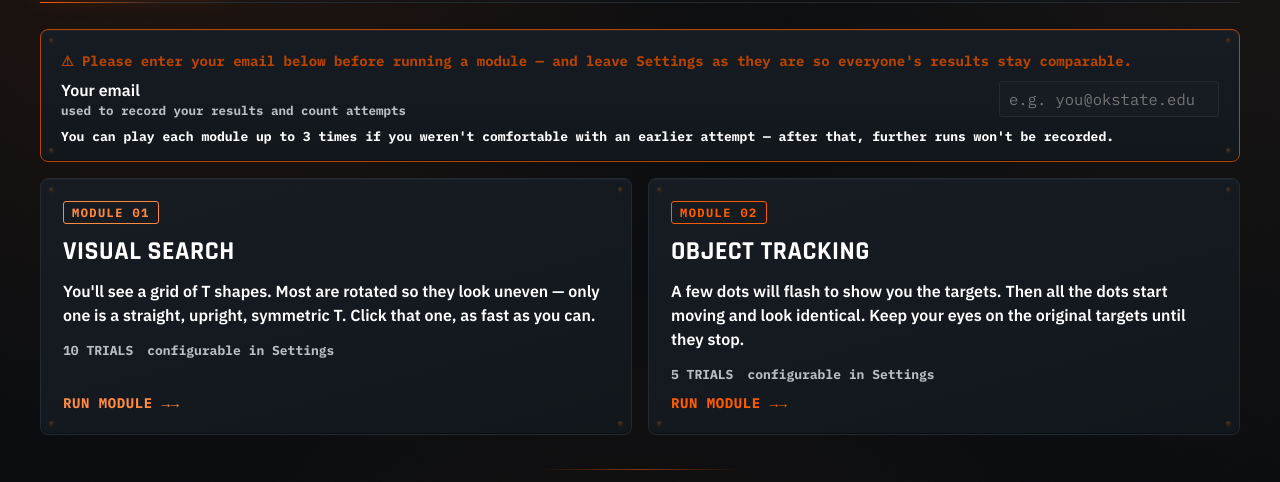
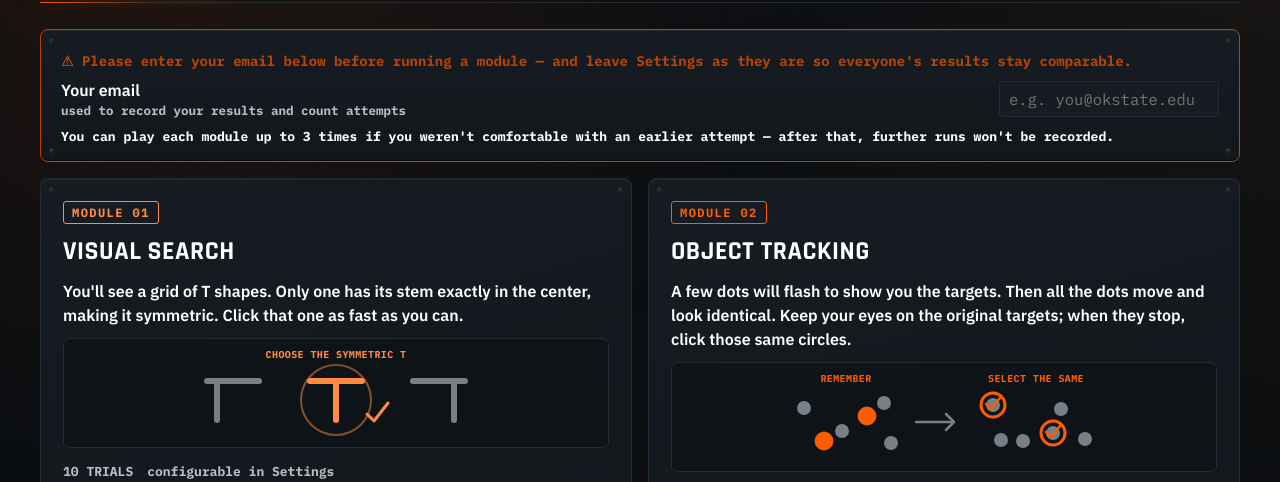
Before and after one commit to elaheoveisi/vs_mot, a plain HTML site: page index.html in a window 1280 px wide. Shown: the part 88-570 px from the top of the page. Drawn offline with Linux system fonts and the light colour scheme.

Commit message:
Add task-selection examples to main page

```diff
--- a/index.html
+++ b/index.html
@@ -214,6 +214,18 @@
   }
   .card h2{margin:0;font-family:var(--display);font-size:26px;font-weight:700;letter-spacing:0.02em;text-transform:uppercase;}
   .card p{margin:0;color:var(--text);font-weight:700;font-size:16px;line-height:1.5;}
+  .task-example{
+    background:#0e1317;border:1px solid var(--border);border-radius:6px;
+    padding:8px 10px;color:var(--accent);overflow:hidden;
+  }
+  .task-example svg{display:block;width:100%;height:92px;}
+  .task-example text{
+    font-family:var(--mono);font-size:10px;font-weight:700;letter-spacing:0.04em;
+    fill:var(--text-dim);
+  }
+  .task-example .example-label{fill:var(--accent);}
+  .task-example .example-muted{stroke:#778087;}
+  .task-example .example-target{stroke:var(--accent);}
   .card .meta{font-family:var(--mono);font-size:13px;color:var(--text-dim);display:flex;gap:14px;margin-top:4px;}
   .card .go{font-family:var(--mono);font-size:14px;color:var(--accent);margin-top:auto;letter-spacing:0.04em;}
   .card .go::after{content:' →';display:inline-block;transition:transform .18s;}
@@ -343,7 +355,18 @@
         <span class="rivet tl"></span><span class="rivet tr"></span><span class="rivet bl"></span><span class="rivet br"></span>
         <span class="tag">MODULE 01</span>
         <h2>VISUAL SEARCH</h2>
-        <p>You'll see a grid of T shapes. Most are rotated so they look uneven — only one is a straight, upright, symmetric T. Click that one, as fast as you can.</p>
+        <p>You'll see a grid of T shapes. Only one has its stem exactly in the center, making it symmetric. Click that one as fast as you can.</p>
+        <div class="task-example" aria-label="Visual Search example: choose the T whose stem is centered" role="img">
+          <svg viewBox="0 0 330 92" aria-hidden="true">
+            <text x="165" y="11" text-anchor="middle" class="example-label">CHOOSE THE SYMMETRIC T</text>
+            <g fill="none" stroke-width="6" stroke-linecap="round">
+              <g class="example-muted"><line x1="36" y1="34" x2="88" y2="34"/><line x1="46" y1="34" x2="46" y2="73"/></g>
+              <g class="example-target"><circle cx="165" cy="53" r="35" stroke-width="2" opacity=".5"/><line x1="139" y1="34" x2="191" y2="34"/><line x1="165" y1="34" x2="165" y2="73"/></g>
+              <g class="example-muted"><line x1="242" y1="34" x2="294" y2="34"/><line x1="283" y1="34" x2="283" y2="73"/></g>
+            </g>
+            <path d="M196 67l7 7 14-18" fill="none" stroke="currentColor" stroke-width="3" stroke-linecap="round" stroke-linejoin="round"/>
+          </svg>
+        </div>
         <div class="meta"><span id="vsMetaTrials">16 TRIALS</span><span>configurable in Settings</span></div>
         <div class="go">RUN MODULE →</div>
       </div>
@@ -351,7 +374,30 @@
         <span class="rivet tl"></span><span class="rivet tr"></span><span class="rivet bl"></span><span class="rivet br"></span>
         <span class="tag">MODULE 02</span>
         <h2>OBJECT TRACKING</h2>
-        <p>A few dots will flash to show you the targets. Then all the dots start moving and look identical. Keep your eyes on the original targets until they stop.</p>
+        <p>A few dots will flash to show you the targets. Then all the dots move and look identical. Keep your eyes on the original targets; when they stop, click those same circles.</p>
+        <div class="task-example" aria-label="Object Tracking example: remember the highlighted circles, then select those same circles after they move" role="img">
+          <svg viewBox="0 0 330 92" aria-hidden="true">
+            <text x="67" y="11" text-anchor="middle" class="example-label">REMEMBER</text>
+            <text x="257" y="11" text-anchor="middle" class="example-label">SELECT THE SAME</text>
+            <g fill="#778087">
+              <circle cx="25" cy="37" r="7"/><circle cx="63" cy="60" r="7"/><circle cx="105" cy="32" r="7"/><circle cx="112" cy="72" r="7"/>
+            </g>
+            <g fill="currentColor" stroke="currentColor">
+              <circle cx="45" cy="70" r="9"/><circle cx="88" cy="45" r="9"/>
+            </g>
+            <path d="M137 51h38m-8-8 8 8-8 8" fill="none" stroke="#778087" stroke-width="2.5" stroke-linecap="round" stroke-linejoin="round"/>
+            <g fill="#778087">
+              <circle cx="214" cy="34" r="7"/><circle cx="244" cy="70" r="7"/><circle cx="282" cy="38" r="7"/><circle cx="306" cy="68" r="7"/>
+              <circle cx="222" cy="69" r="7"/><circle cx="274" cy="62" r="7"/>
+            </g>
+            <g fill="none" stroke="currentColor" stroke-width="3">
+              <circle cx="214" cy="34" r="12"/><circle cx="274" cy="62" r="12"/>
+            </g>
+            <g fill="none" stroke="currentColor" stroke-width="2.5" stroke-linecap="round" stroke-linejoin="round">
+              <path d="M207 33l5 5 9-11"/><path d="M267 61l5 5 9-11"/>
+            </g>
+          </svg>
+        </div>
         <div class="meta"><span id="motMetaTrials">5 TRIALS</span><span>configurable in Settings</span></div>
         <div class="go">RUN MODULE →</div>
       </div>
@@ -462,7 +508,7 @@
       <div class="task-canvas-shell">
         <canvas id="vsCanvas" width="1080" height="700"></canvas>
       </div>
-      <div class="stagenote" id="vsNote">Find the upright, symmetric T, then press the arrow key matching which way its stem points.</div>
+      <div class="stagenote" id="vsNote">Find the symmetric T, then press the arrow key matching which way its stem points.</div>
     </div>
   </section>
 
@@ -880,7 +926,7 @@ async function renderLeaderboard(tab){
 }
 
 /* =========================================================
-   VISUAL SEARCH — find the one mirror-symmetric (upright) glyph
+   VISUAL SEARCH — find the one mirror-symmetric glyph
    among glyphs with an off-center stem (which read as asymmetric),
    then report the target's stem direction with an arrow key.
    Rotation → direction the free end of the stem points:
```
